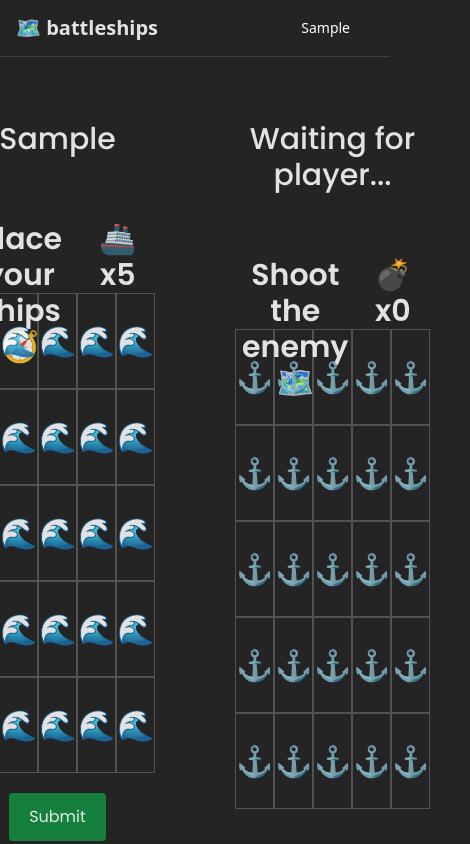
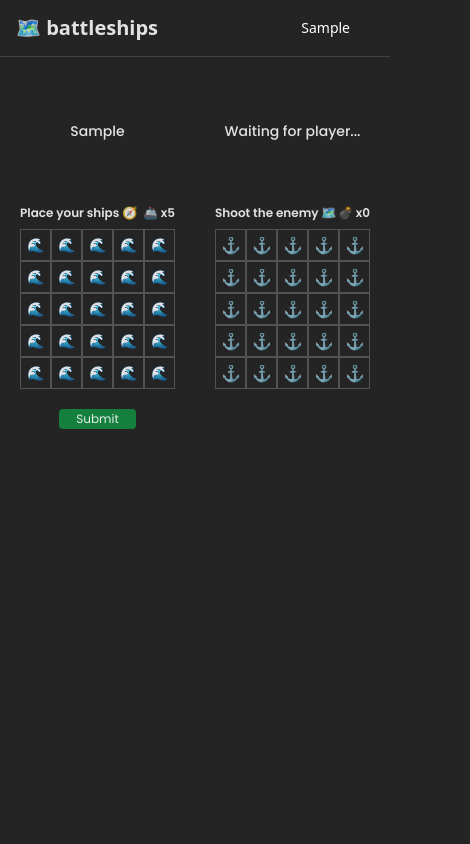
Before and after one commit to AndersMyrmel/battleships, a React (Vite) app in the folder client/: page / in a window 390 px wide. Both pictures are taken after typing "Sample" into the empty fields and a click on the button "Create Game". Shown: the whole page, 470 px wide, since content can reach past the window. Built offline with nearby package versions, Linux system fonts and the light colour scheme; no server answers.

Commit message:
making play responsive

```diff
--- a/client/src/components/EnemyBoard.tsx
+++ b/client/src/components/EnemyBoard.tsx
@@ -9,7 +9,7 @@ function EnemyBoard({ grid, handleClick }: Grid) {
             {row.map((cell, cellidx) => {
               return (
                 <div
-                  className="table-cell w-24 h-24 text-center text-3xl align-middle font-normal border border-neutral-600"
+                  className="table-cell lg:w-24 lg:h-24 sm:w-16 sm:h-16 xs:h-8 xs:w-8 text-center lg:text-3xl sm:text-xl align-middle font-normal border border-neutral-600"
                   id={`${rowidx}${cellidx}`}
                   key={cellidx}
                   onClick={() => handleClick(rowidx, cellidx)}
--- a/client/src/components/PlayerBoard.tsx
+++ b/client/src/components/PlayerBoard.tsx
@@ -9,7 +9,7 @@ function PlayerBoard({ grid, handleClick }: Grid) {
             {row.map((cell, cellidx) => {
               return (
                 <div
-                  className="table-cell w-24 h-24 text-center text-3xl align-middle font-normal border border-neutral-600"
+                  className="table-cell lg:w-24 lg:h-24 sm:w-16 sm:h-16 xs:h-8 xs:w-8 text-center lg:text-3xl sm:text-xl xs:text-sm align-middle font-normal border border-neutral-600"
                   id={`${rowidx}${cellidx}`}
                   key={cellidx}
                   onClick={() => handleClick(rowidx, cellidx)}
--- a/client/src/routes/play/Play.tsx
+++ b/client/src/routes/play/Play.tsx
@@ -48,15 +48,15 @@ function Play() {
       <Header username={state.username} />
       <div className="h-full flex justify-center items-center">
         <div className="flex text-center">
-          <div className="mx-10">
-            <h1 className="text-3xl font-poppins font-medium my-16">
+          <div className="lg:mx-10 sm:mx-5 xs:mx-5">
+            <h1 className="lg:text-3xl font-poppins font-medium my-16 sm:text-2xl xs:text-sm">
               {state.username}
             </h1>
             <div className="flex justify-between">
-              <h1 className="text-3xl font-poppins font-semibold w-2/3 h-12 inline-block">
+              <h1 className="lg:text-2xl font-poppins font-semibold lg:h-10 sm:h-8 xs:h-6 sm:text-xl xs:text-xs">
                 Place your ships 🧭
               </h1>
-              <h1 className="font-poppins font-semibold text-3xl">
+              <h1 className="font-poppins font-semibold lg:text-2xl sm:text-xl xs:text-xs">
                 🚢 {state.submitted ? `✔️` : `x${state.shipsRemaining}`}
               </h1>
             </div>
@@ -65,7 +65,7 @@ function Play() {
               className={
                 state.submitted
                   ? 'invisible mt-5 h-12'
-                  : 'bg-green-700 hover:bg-green-600 mt-5 h-12 w-1/2 inline-block font-poppins rounded'
+                  : 'bg-green-700 hover:bg-green-600 mt-5 lg:h-12 lg:w-1/2 sm:h-8 sm:w-1/2 lg:text-lg sm:text-sm font-poppins rounded xs:w-1/2 xs:h-5 xs:text-xs'
               }
               onClick={handleSubmit}
             >
@@ -73,15 +73,15 @@ function Play() {
             </button>
           </div>
 
-          <div className="mx-10">
-            <h1 className="text-3xl font-poppins font-medium my-16">
+          <div className="lg:mx-10 sm:mx-5 xs:mx-5">
+            <h1 className="lg:text-3xl font-poppins font-medium my-16 sm:text-2xl xs:text-sm">
               {state.opponentName ?? 'Waiting for player...'}
             </h1>
             <div className="flex justify-between">
-              <h1 className="text-3xl font-poppins font-semibold w-2/3 h-12 inline-block">
+              <h1 className="lg:text-2xl font-poppins font-semibold lg:h-10 sm:h-8 xs:h-6 sm:text-xl xs:text-xs">
                 Shoot the enemy 🗺️
               </h1>
-              <h1 className="font-poppins font-semibold text-3xl">
+              <h1 className="font-poppins font-semibold lg:text-2xl sm:text-xl xs:text-xs">
                 💣 x{state.bombsRemaining}
               </h1>
             </div>
--- a/client/tailwind.config.js
+++ b/client/tailwind.config.js
@@ -7,6 +7,12 @@ export default {
         poppins: ['Poppins', 'sans-serif'],
       },
     },
+    screens: {
+      xs: '360px',
+      sm: '640px',
+      md: '768px',
+      lg: '1024px',
+    },
   },
   plugins: [],
 };
```
